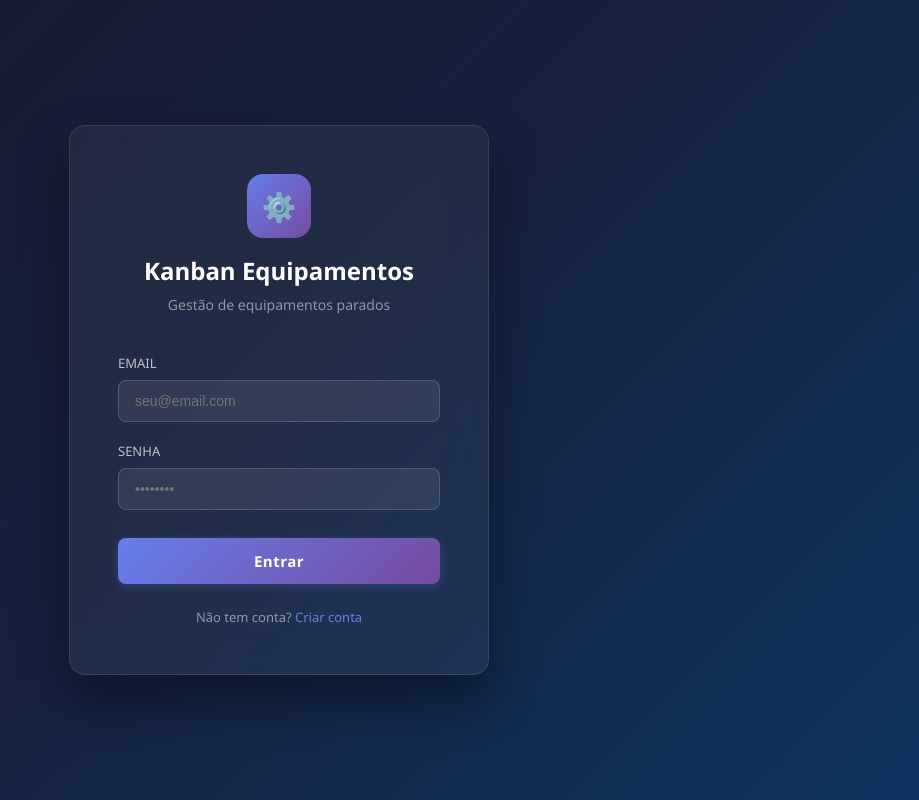
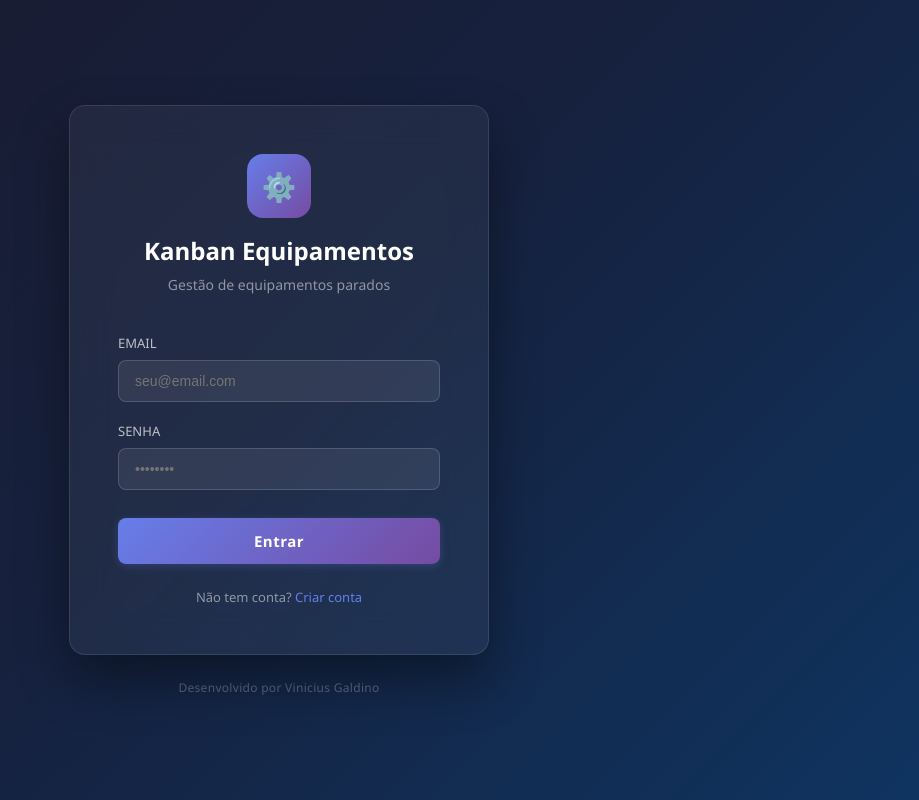
Before and after one commit to vgnzo/Kanban, a React (Vite) app in the folder frontend/: page /login in a window 1280 px wide. Shown: the whole page, without its empty margins (361-1280 px from the left). Built offline with nearby package versions, Linux system fonts and the light colour scheme; no server answers.

Commit message:
fix: Rodapé atualizado

```diff
--- a/frontend/src/pages/Kanban.tsx
+++ b/frontend/src/pages/Kanban.tsx
@@ -611,6 +611,17 @@ export default function Kanban() {
         </DragOverlay>
       </DndContext>
 
+      <footer style={{
+        textAlign: 'center',
+        padding: '6px 0',
+        color: 'rgba(255,255,255,0.25)',
+        fontSize: '11px',
+        letterSpacing: '0.3px',
+        flexShrink: 0
+      }}>
+        Desenvolvido por Vinicius Galdino
+      </footer>
+
       {cardSelecionado && (
         <div onClick={fecharCard} style={{
           position: 'fixed', top: 0, left: 0, right: 0, bottom: 0,
--- a/frontend/src/pages/Login.tsx
+++ b/frontend/src/pages/Login.tsx
@@ -34,6 +34,7 @@ export default function Login() {
       minHeight: '100vh',
       background: 'linear-gradient(135deg, #1a1a2e 0%, #16213e 50%, #0f3460 100%)',
       display: 'flex',
+      flexDirection: 'column',
       alignItems: 'center',
       justifyContent: 'center',
       fontFamily: "'Segoe UI', sans-serif"
@@ -149,6 +150,15 @@ export default function Login() {
           </Link>
         </p>
       </div>
+
+      <footer style={{
+        marginTop: '24px',
+        color: 'rgba(255,255,255,0.3)',
+        fontSize: '12px',
+        letterSpacing: '0.3px'
+      }}>
+        Desenvolvido por Vinicius Galdino
+      </footer>
     </div>
   );
 }
```
